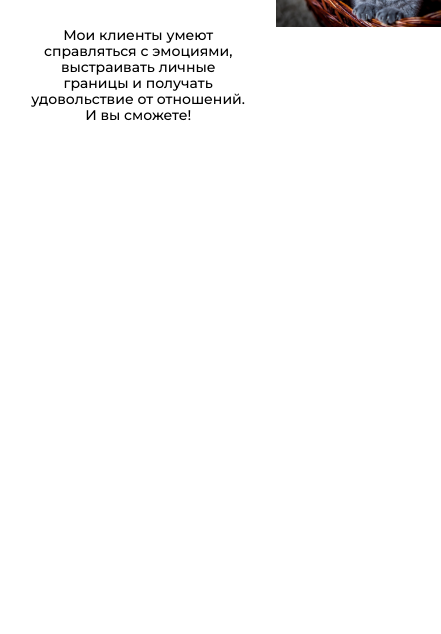
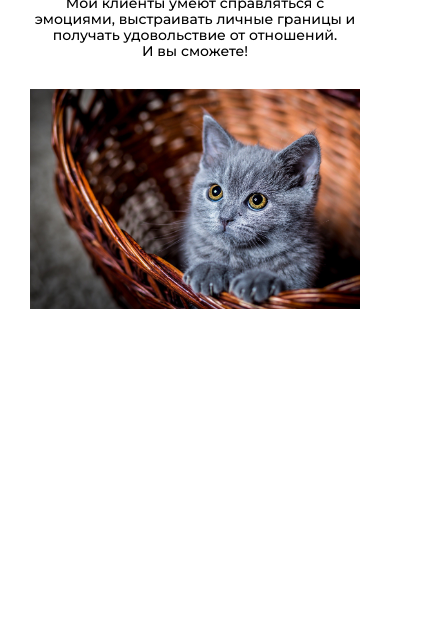
Before and after one commit to Endless1ve/psychologist_landing, a website built with webpack: page src/index.html in a window 390 px wide. Shown: the part 210-844 px from the top of the page, 441 px wide, since content can reach past the window. Built offline with nearby package versions, Linux system fonts and the light colour scheme.

Commit message:
add media queries

```diff
--- a/src/styles/blocks/preview/preview.scss
+++ b/src/styles/blocks/preview/preview.scss
@@ -4,4 +4,7 @@
 .preview {
   gap: 30px;
   @include flexible-row();
+  @media screen and (max-width: $mobile-width) {
+    flex-direction: column;
+  }
 }
--- a/src/styles/blocks/preview/previewImage/previewImage.scss
+++ b/src/styles/blocks/preview/previewImage/previewImage.scss
@@ -1,4 +1,8 @@
 .previewImage {
   width: 50%;
   max-width: 460px;
+  @media screen and (max-width: $mobile-width) {
+    width: 100%;
+    max-width: 600px;
+  }
 }
--- a/src/styles/variables.scss
+++ b/src/styles/variables.scss
@@ -3,6 +3,7 @@ $text-font: "Montserrat", Arial, Helvetica, sans-serif;
 $bg-color: #fff;
 $text-color: #000;
 $link-color: rgb(40, 0, 199);
+$mobile-width: 768px;
 
 @mixin section-title-styles() {
   color: $text-color;
```
